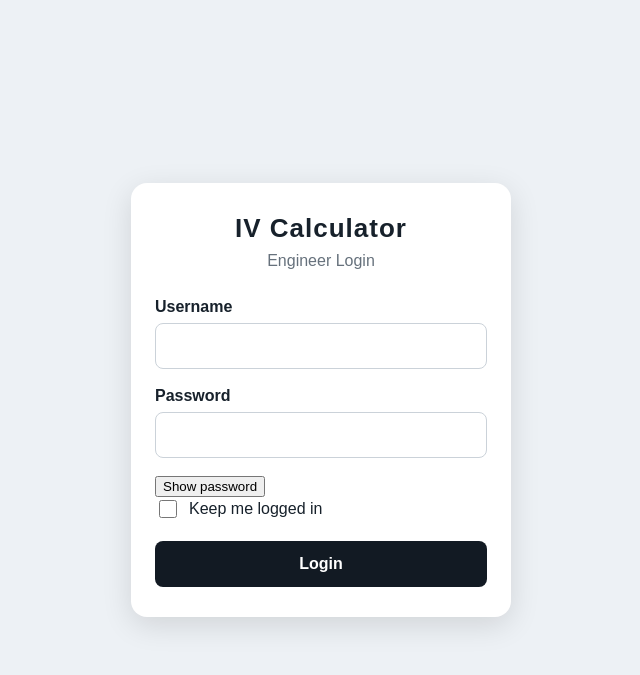
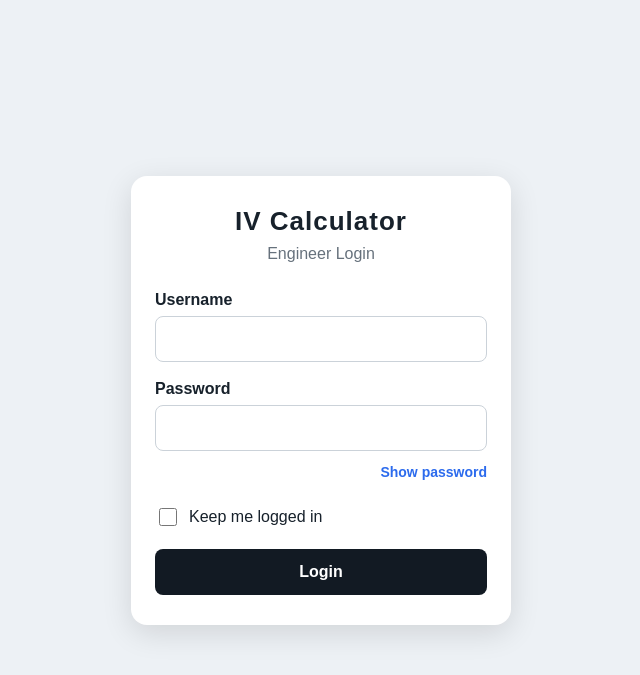
Before and after one commit to idiotplumms/igem-iv-calculator, a Flask app: page /login in a window 1280 px wide. Shown: the top 675 px of the page, without its empty margins (319-959 px from the left). Run offline with Flask 3, Linux system fonts and the light colour scheme.

Commit message:
Update main.css

```diff
--- a/static/main.css
+++ b/static/main.css
@@ -786,3 +786,23 @@ body {
     border-bottom: 4px solid var(--yellow);
     flex-shrink: 0;
 }
+
+/* =========================
+   SHOW PASSWORD BUTTON
+   ========================= */
+
+.show-password-button {
+    display: block;
+    margin: -10px 0 20px auto;
+    padding: 5px 0;
+    background: none;
+    border: none;
+    color: #2c6bed;
+    font-size: 14px;
+    font-weight: 600;
+    cursor: pointer;
+}
+
+.show-password-button:active {
+    transform: translateY(1px);
+}
```
